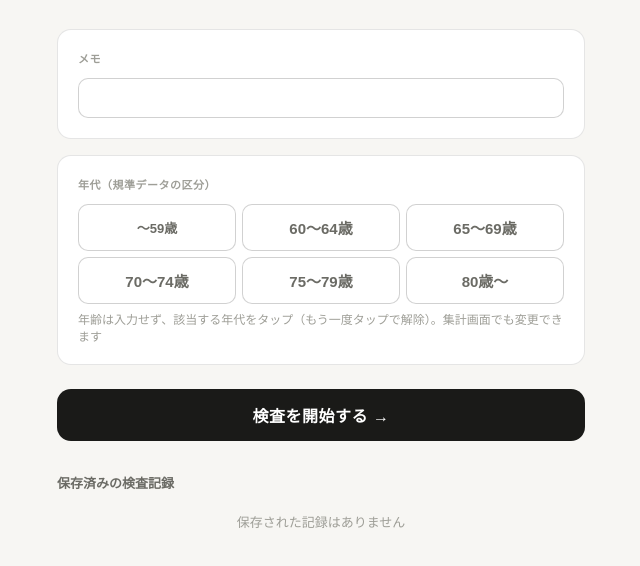
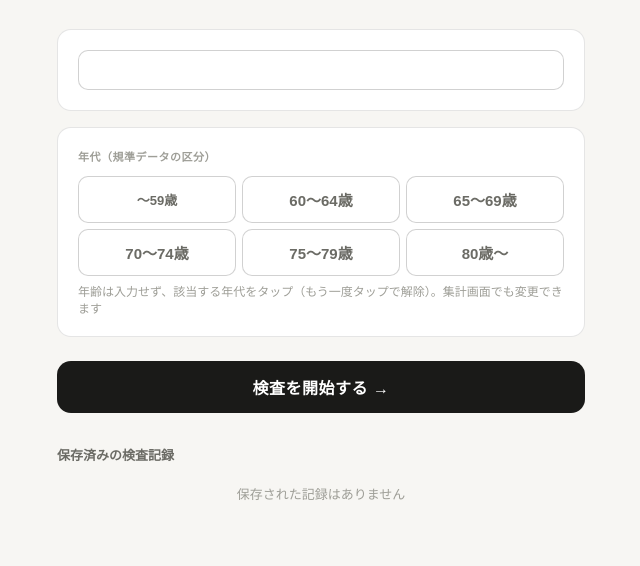
Before and after one commit to cityhospitalreha/kohs, a plain HTML site: page index.html in a window 1280 px wide. Shown: the part 102-668 px from the top of the page, without its empty margins (319-959 px from the left). Drawn offline with Linux system fonts and the light colour scheme.

Commit message:
Add files via upload

```diff
--- a/index.html
+++ b/index.html
@@ -272,7 +272,6 @@
     </div>
 
     <div class="field-card">
-      <div class="field-label">メモ</div>
       <input class="field-input" id="inp-memo" type="text" maxlength="20">
     </div>
 
```
